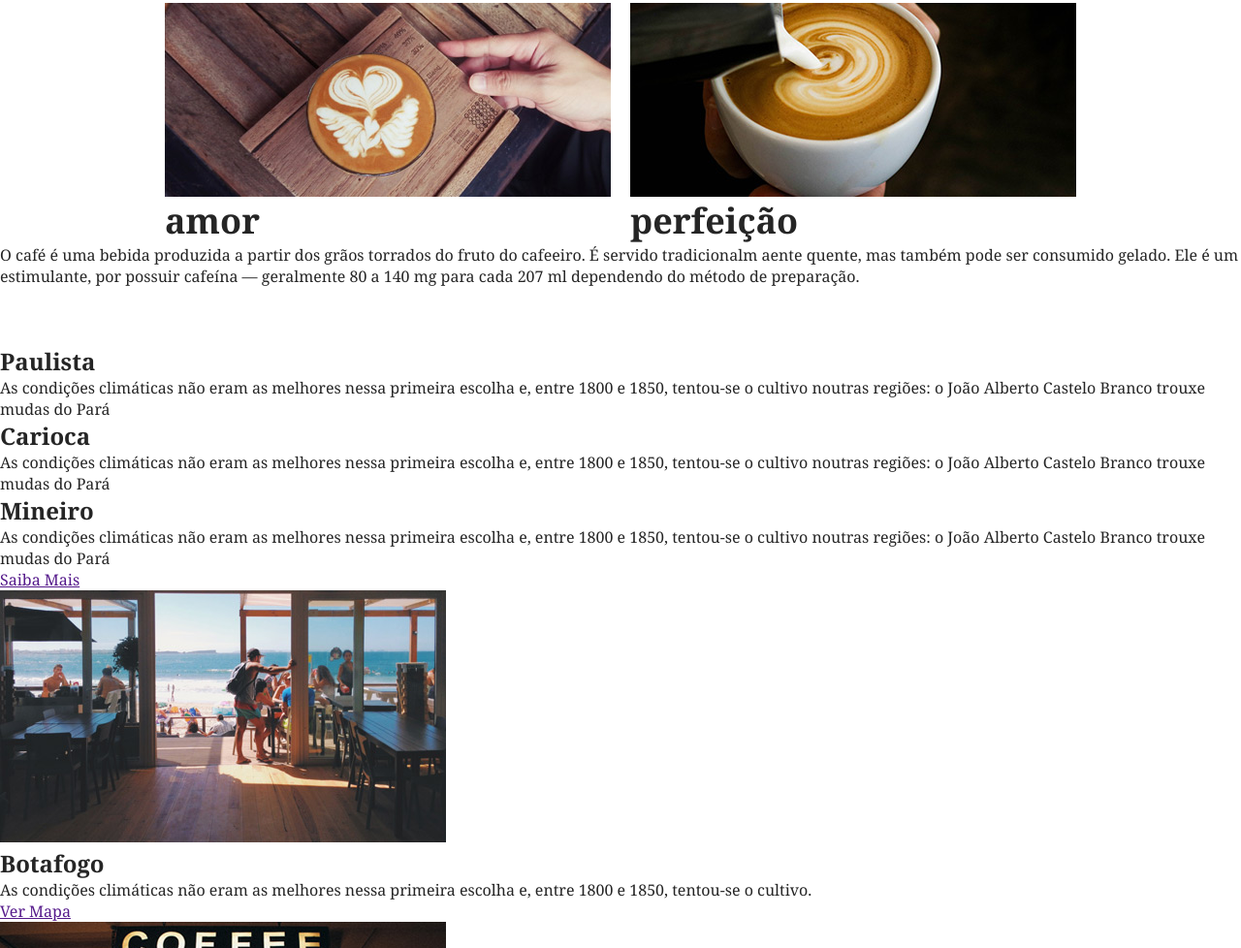
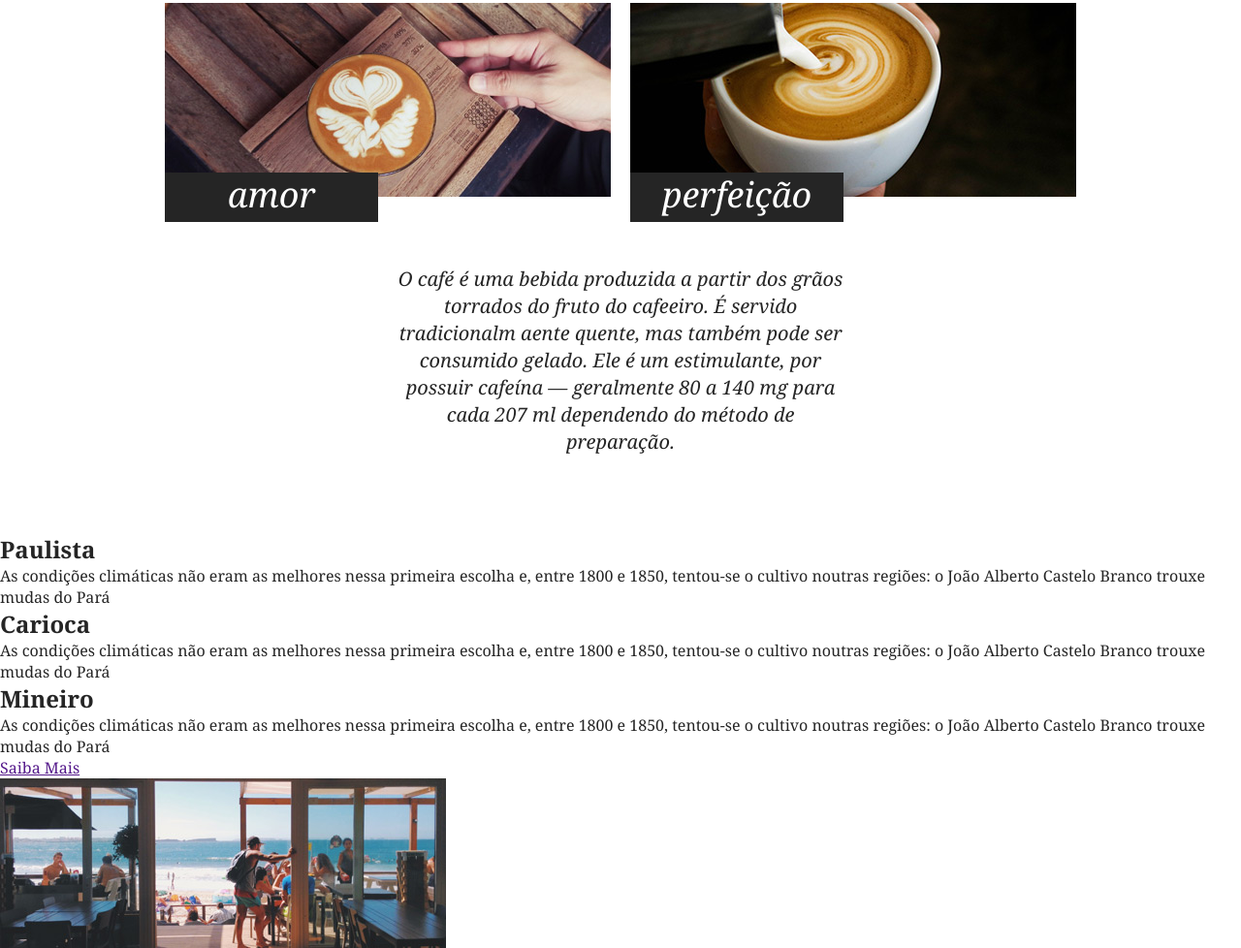
Before and after one commit to brenddonandrade/brafe, a plain HTML site: page index.html in a window 1280 px wide. Shown: the part 728-1706 px from the top of the page at 97% size. Drawn offline with Linux system fonts and the light colour scheme.

Commit message:
:up: feita a parte de sobre do site

```diff
--- a/css/style.css
+++ b/css/style.css
@@ -120,4 +120,23 @@ a.menu-logo {
 
 .sobre-item h3 {
   font-size: 2.25em;
+  background: #252525;
+  line-height: 1em;
+  width: 220px;
+  color: #fff;
+  font-style: italic;
+  font-weight: normal;
+  text-align: center;
+  padding: 5px 0px 10px 0px;
+  position: relative;
+  top: -25px;
 }
+
+.sobre > p {
+  font-size: 1.25em;
+  line-height: 1.4;
+  font-style: italic;
+  text-align: center;
+  margin: 20px auto;
+  max-width: 460px;
+}
```
